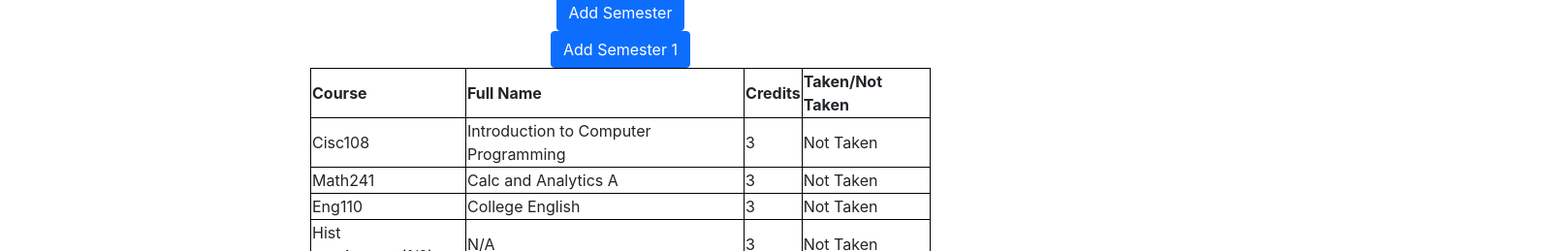
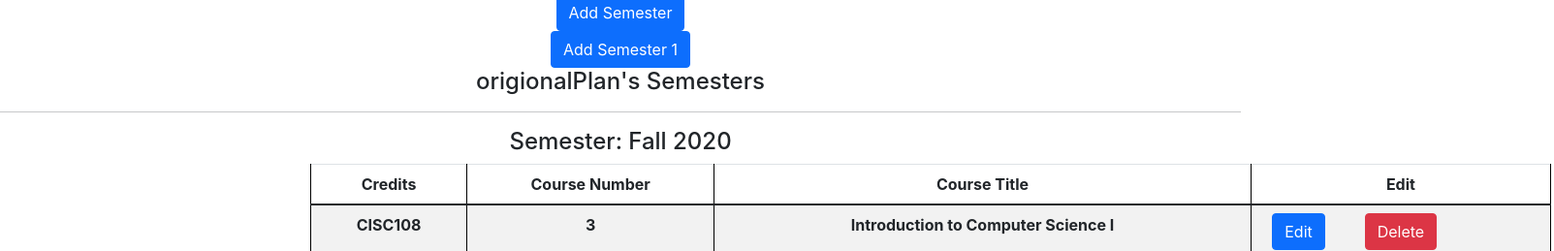
Before and after one commit to UD-CISC275-S22/cis-scheduler-team-20, a React (Create React App) app: page / in a window 1280 px wide. Shown: the part 497-756 px from the top of the page at 97% size, 1603 px wide, since content can reach past the window. Built offline with nearby package versions, Linux system fonts and the light colour scheme.

Commit message:
Wrote basic functions to get the SemesterTable to display

```diff
--- a/src/App.tsx
+++ b/src/App.tsx
@@ -8,6 +8,10 @@ import { AddPlan } from "./components/AddPlan";
 import { Button } from "react-bootstrap";
 import { DisplayPlan } from "./components/DisplayPlan";
 import { InsertSemesterModal } from "./components/InsertSemester";
+import { SemesterTable } from "./components/SemesterTable";
+import { origionalPlan } from "./Interfaces/origionalPlan";
+import { Course } from "./Interfaces/course";
+import { Semester } from "./Interfaces/semester";
 
 function App(): JSX.Element {
     const [show, setShow] = useState<boolean>(false);
@@ -15,6 +19,72 @@ function App(): JSX.Element {
     const [plans, setPlans] = useState<Plan[]>([]);
     const showModal = () => setShow(true);
     const dontShow = () => setShow(false);
+
+    // eslint-disable-next-line @typescript-eslint/no-unused-vars
+    function clearSem(planID: number, semYear: number, semSeas: string): void {
+        // eslint-disable-next-line @typescript-eslint/no-unused-vars
+        const a = 1;
+    }
+    function deleteSemester(semesterId: string): void {
+        origionalPlan.semesters.splice(
+            origionalPlan.semesters.findIndex(
+                (sem: Semester): boolean => sem.id === semesterId
+            ),
+            1
+        );
+    }
+    function courseAdder(newCourse: Course, semID: string): void {
+        const ind = origionalPlan.semesters.findIndex(
+            (sem: Semester): boolean => sem.id === semID
+        );
+        origionalPlan.semesters[ind].classes = [
+            ...origionalPlan.semesters[ind].classes,
+            newCourse
+        ];
+    }
+    function delCourseFunct(code: string, semID: string): void {
+        const ind = origionalPlan.semesters.findIndex(
+            (sem: Semester): boolean => sem.id === semID
+        );
+        origionalPlan.semesters[ind].classes.splice(
+            origionalPlan.semesters[ind].classes.findIndex(
+                (clas: Course): boolean => clas.code === code
+            ),
+            1
+        );
+    }
+    function editCourseFunct(
+        oldCourse: Course,
+        newCourse: Course,
+        // eslint-disable-next-line @typescript-eslint/no-unused-vars
+        semID: string
+    ): void {
+        oldCourse = newCourse;
+    }
+    function moveCourse(
+        courseToMove: Course,
+        fromSemester: Semester,
+        toSemester: Semester
+    ): void {
+        fromSemester.classes.splice(
+            fromSemester.classes.findIndex(
+                (clas: Course): boolean => clas === courseToMove
+            ),
+            1
+        );
+        toSemester.classes = [...toSemester.classes, courseToMove];
+    }
+    function moveCourseToPool(
+        courseToMove: Course,
+        fromSemester: Semester
+    ): void {
+        fromSemester.classes.splice(
+            fromSemester.classes.findIndex(
+                (clas: Course): boolean => clas === courseToMove
+            ),
+            1
+        );
+    }
 
     // State that handles add semester modal
     const [showTheModal, setShowModal] = useState<boolean>(false);
@@ -76,6 +146,16 @@ function App(): JSX.Element {
                     showModal={showTheModal}
                     closeModal={handleCloseInsertSemesterModal}
                 ></InsertSemesterModal>
+                <SemesterTable
+                    plan={origionalPlan}
+                    clearSem={clearSem}
+                    deleteSemester={deleteSemester}
+                    courseAdder={courseAdder}
+                    delCourseFunct={delCourseFunct}
+                    editCourseFunct={editCourseFunct}
+                    moveCourse={moveCourse}
+                    moveCourseToPool={moveCourseToPool}
+                ></SemesterTable>
             </div>
         </>
     );
```
